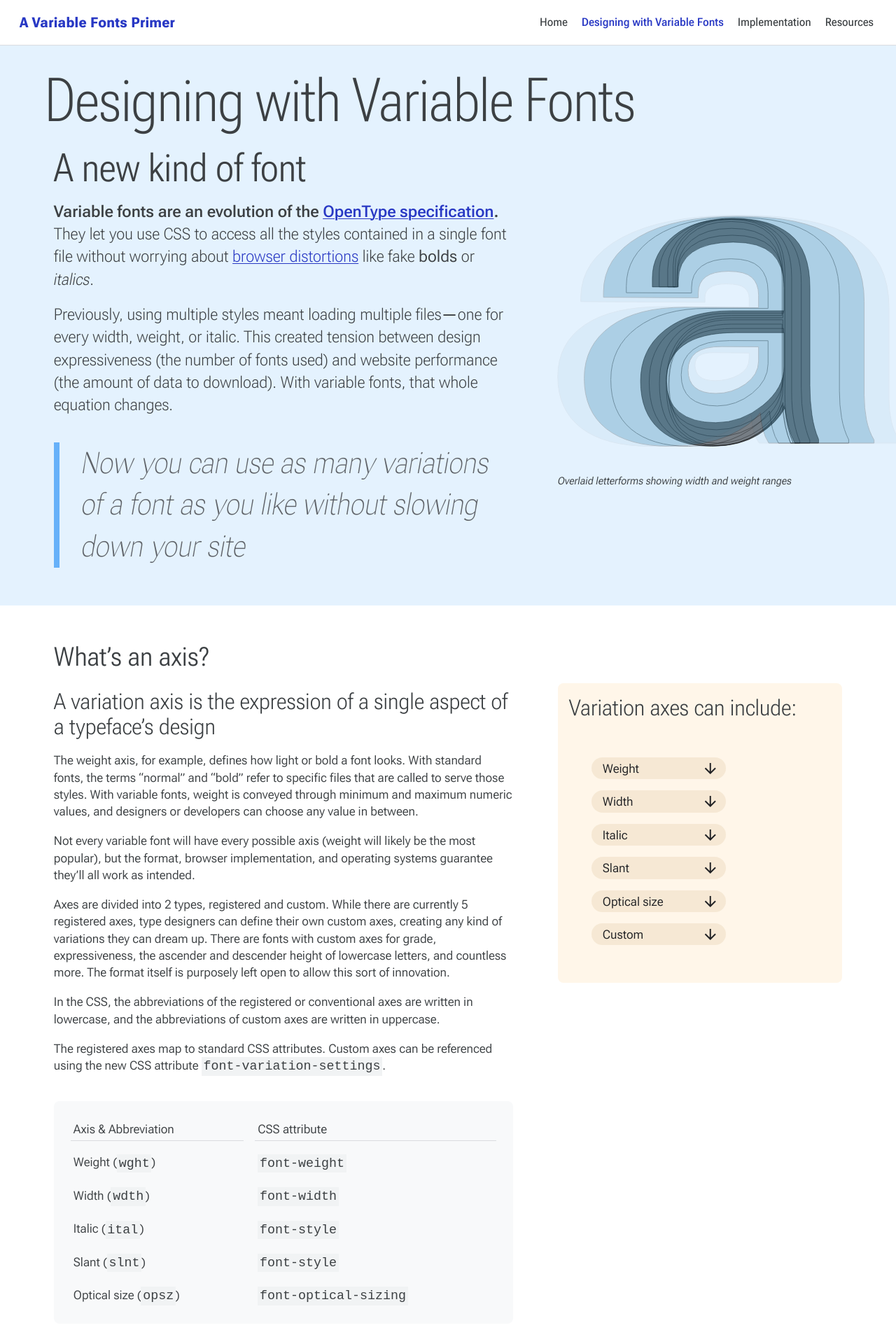
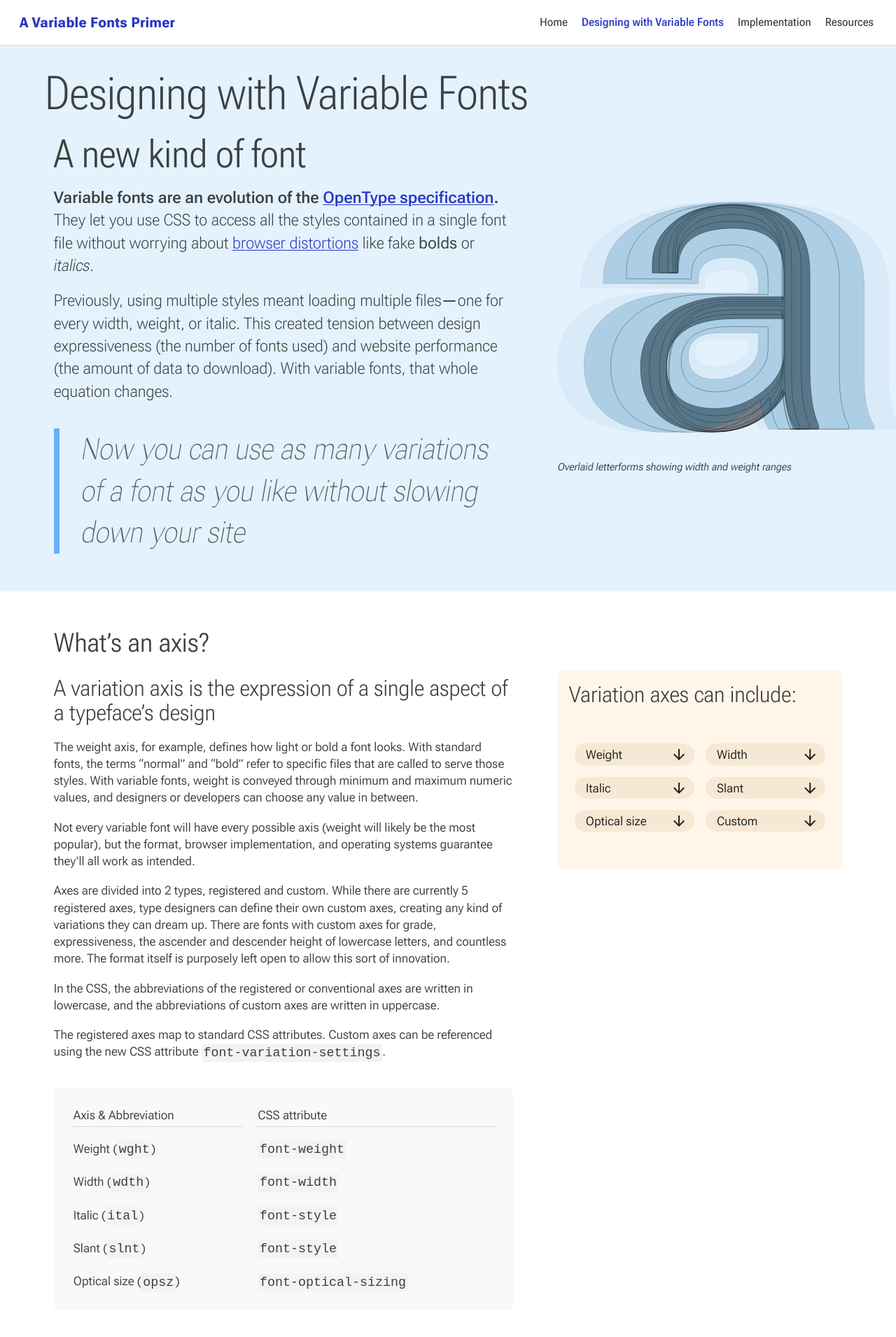
Before and after one commit to jpamental/variable-fonts, a Jekyll site: the page built from pages/about_variable_fonts.html, in a window 1280 px wide. Shown: the top 1910 px of the page at 70% size. Built offline with Jekyll 4.4.1, drawn with Linux system fonts in a browser that asks for light colours; a style sheet for code colours, icons or effects is not loaded; some of the changed text lies outside the part shown.

Commit message:
Spacing, formatting cleanup

```diff
--- a/_includes/beatrice/00-global/_00-variables.scss
+++ b/_includes/beatrice/00-global/_00-variables.scss
@@ -36,7 +36,7 @@ $bp--xxxlarge-value: 110;
     --h1-line-height-min: 1;
     --h1-line-height-max: 1.05;
     --h1-font-size-min: 2.5;
-    --h1-font-size-max: 6;
+    --h1-font-size-max: 4.5;
     --h1-vf-wght-multiplier-s: 0.9;
     --h1-vf-wght-multiplier-m: 0.85;
     --h1-vf-wght-multiplier-l: 0.8;
--- a/_includes/beatrice/01-atoms/01-typography/_03-lists.scss
+++ b/_includes/beatrice/01-atoms/01-typography/_03-lists.scss
@@ -3,12 +3,12 @@
   display: flex;
   flex-flow: row wrap;
   list-style: none;
-  margin: calc( var(--body-text-spacer) * 2 )  1rem;
+  margin: calc( var(--body-text-spacer) * 2 )  0;
   padding: 0;
   > * {
-    flex-basis: 45%;
+    flex-basis: 40%;
     flex-grow: 1;
-    padding: 1rem 1rem 0 1rem;
+    padding: 1rem 0.5rem 0 0.5rem;
   }
   a {
     &:link,
@@ -16,8 +16,8 @@
       background-color: rgba($color-peach, .5);
       border-radius: 2rem;
       color: $color-gray-900;
-      display: inline-block;
-      min-width: 12rem;
+      display: block;
+      min-width: 9rem;
       text-decoration: none;
       padding: 0.25rem 1rem 0.2rem;
       transition: background-color 0.2s ease-in;
--- a/_includes/beatrice/03-organisms/06-content-section/_content-section.scss
+++ b/_includes/beatrice/03-organisms/06-content-section/_content-section.scss
@@ -7,6 +7,9 @@
     @media (min-width: $bp--medium) {
       display: grid;
       grid-template-columns: minmax(22rem, 45rem) minmax(22rem, 1fr);
+    }
+    h2 + & {
+      margin-top: calc( var(--body-text-spacer) * 2 );
     }
   }
   &--main {
```
Also changed, not shown: assets/css/styles.css, 1 other file.
